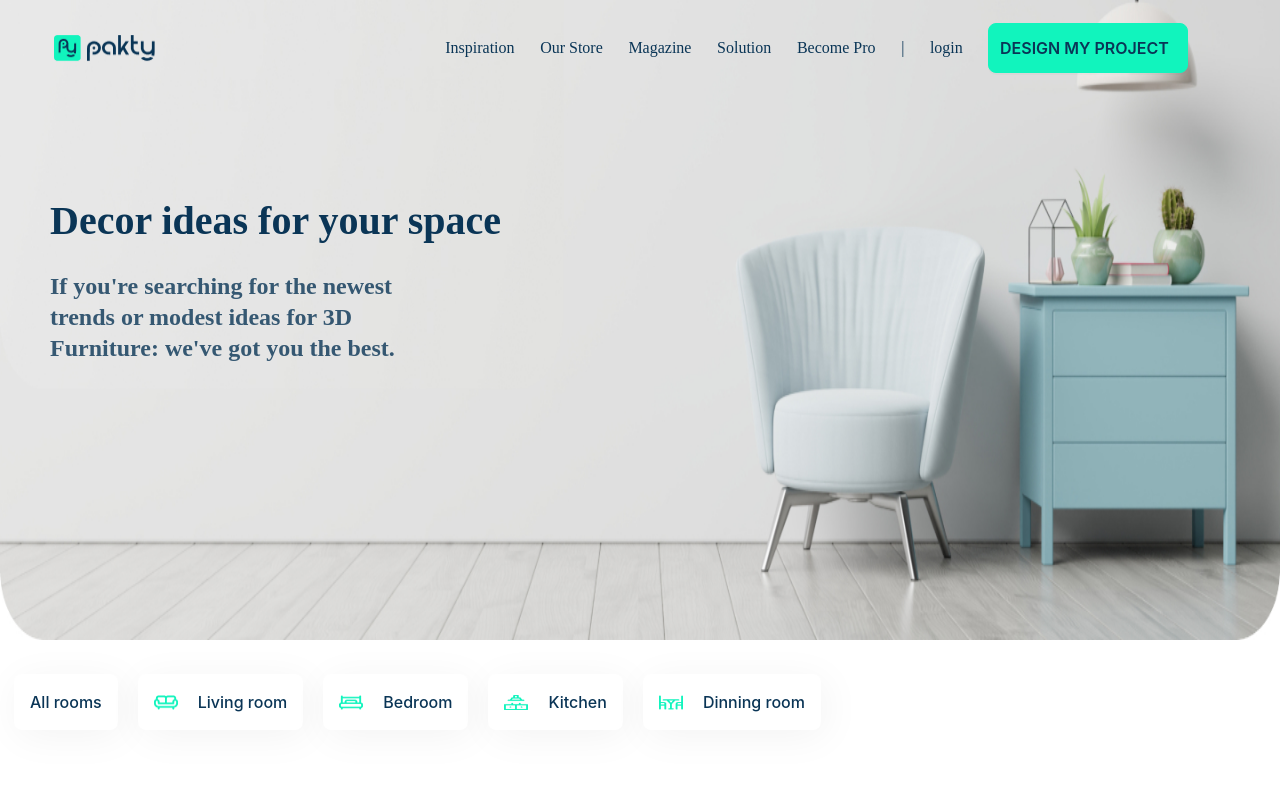
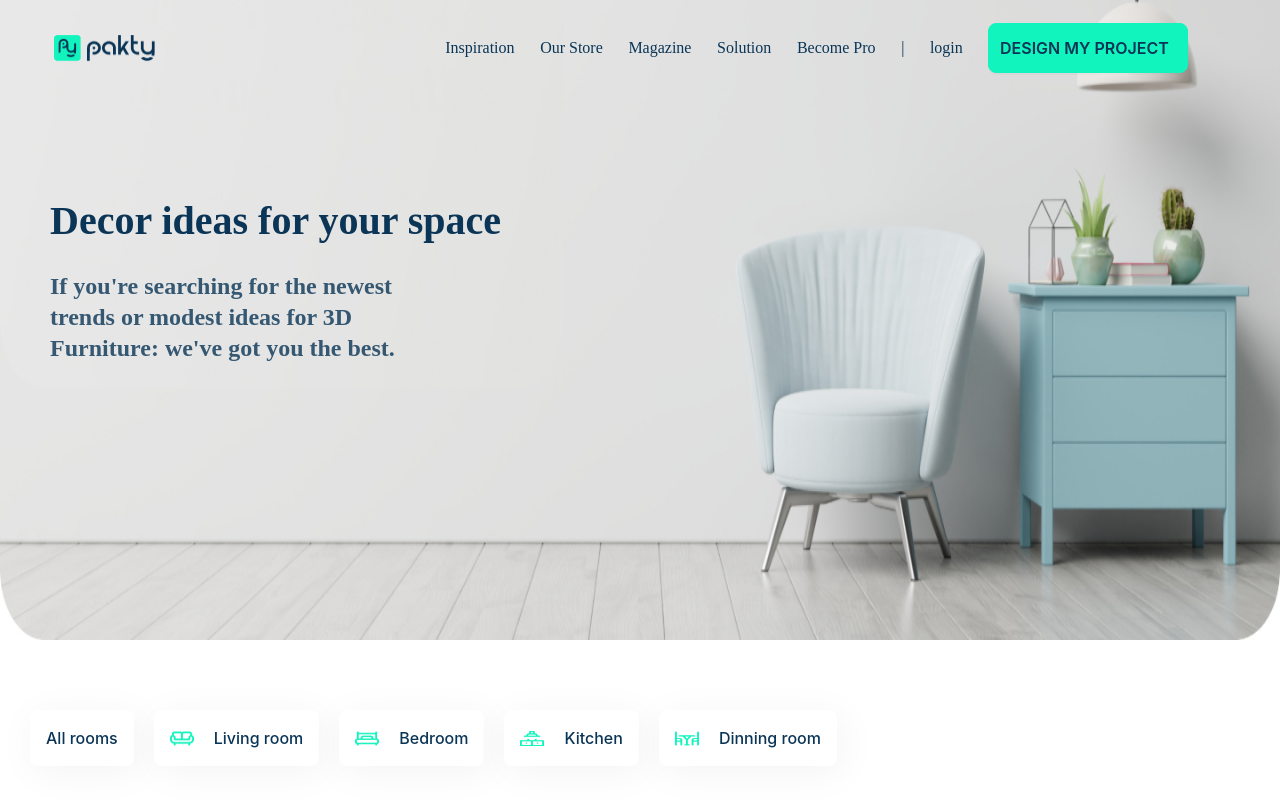
Before and after one commit to db-malik/pakty-next-2, a Next.js app: page /inspiration in a window 1280 px wide. Shown: the top 800 px of the page. Built offline with nearby package versions, Linux system fonts and the light colour scheme; some icons are missing.

Commit message:
feat: filtre

```diff
--- a/src/components/filter/Filter.js
+++ b/src/components/filter/Filter.js
@@ -7,9 +7,10 @@ import classes from './filter.module.css'
 import { categoriesData } from '/data/filterData'
 import FilterButton from '../buttons/filterButton/FilterButton'
 
-const Filter = ({ buttons }) => {
+const Filter = ({ title, buttons }) => {
   return (
     <div className={classes.container}>
+      <div className={classes.filterTitle}>{title}</div>
       <div className={classes.buttonsContainer}>
         {buttons.map((button, index) => (
           <FilterButton
@@ -27,10 +28,12 @@ const Filter = ({ buttons }) => {
 
 export default Filter
 
-Filter.propTypes = {
-  buttons: PropTypes.exact({
-    label: PropTypes.string,
-    iconSrc: PropTypes.string,
-    action: PropTypes.string,
-  }),
-}
+// Filter.propTypes = {
+//   buttons: PropTypes.exact([
+//     {
+//       label: PropTypes.string,
+//       iconSrc: PropTypes.string,
+//       action: PropTypes.string,
+//     },
+//   ]),
+// }
--- a/src/components/filter/filter.module.css
+++ b/src/components/filter/filter.module.css
@@ -1,19 +1,27 @@
 .container {
   padding: 14px;
-  width: 60vw;
+  width: 100vw;
+  display: flex;
+
+  flex-direction: column;
+  align-items: flex-start;
+  justify-content: space-between;
+  padding: 50px 0 0 30px;
 }
 
 .filterTitle {
   font-size: 20px;
   font-weight: 500;
   color: #112b3c;
+  line-height: 95.6%;
+  padding: 10px 0 10px 15px;
 }
 
 .buttonsContainer {
   display: flex;
   align-items: center;
-  justify-content: space-between;
-  padding: 20px 0px;
+  justify-content: flex-start;
+  flex-wrap: wrap;
 }
 
 .button.ant-btn-default:not(:disabled):hover {
```
Also changed, not shown: src/containers/ourStorePage/OurStore.module.css (added).
